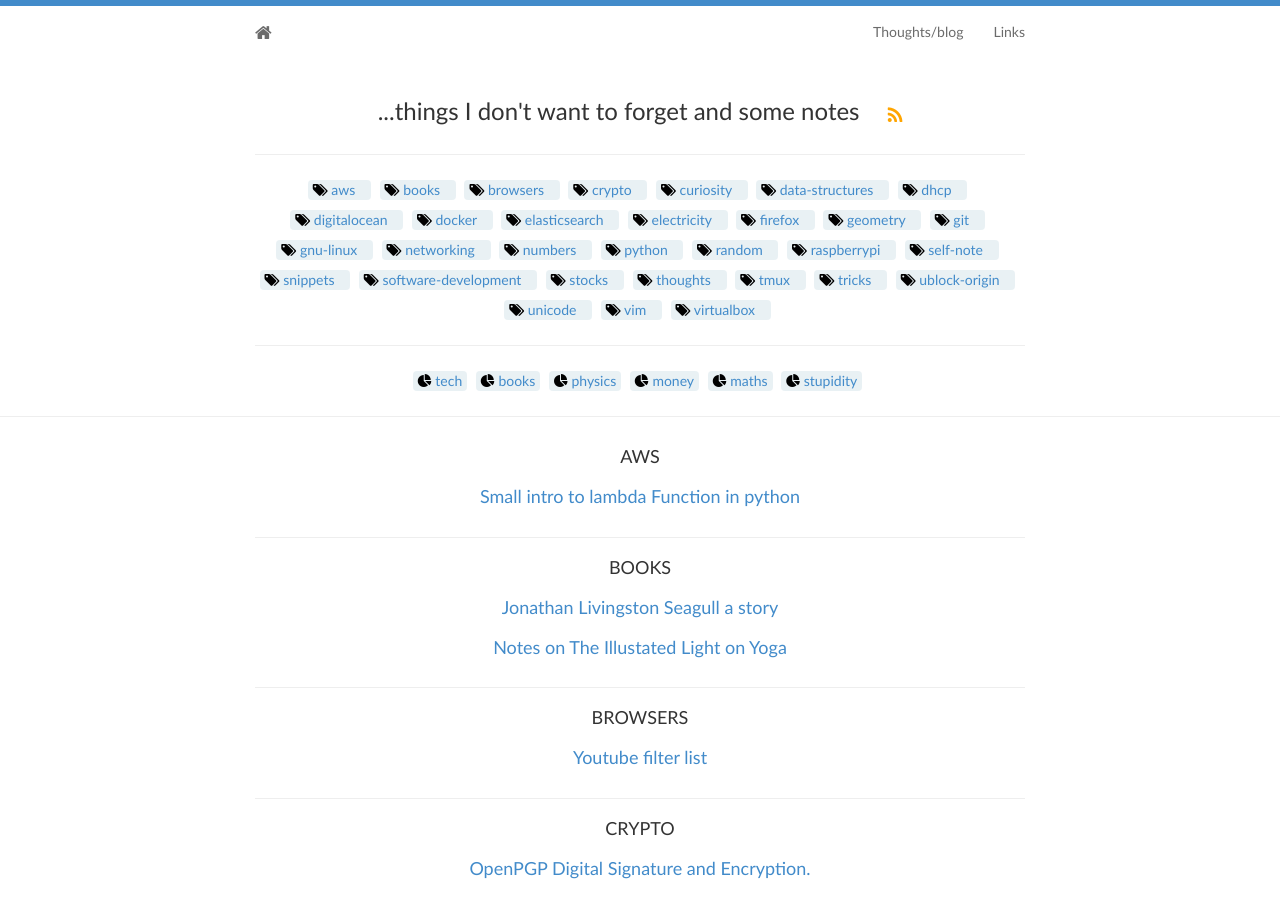
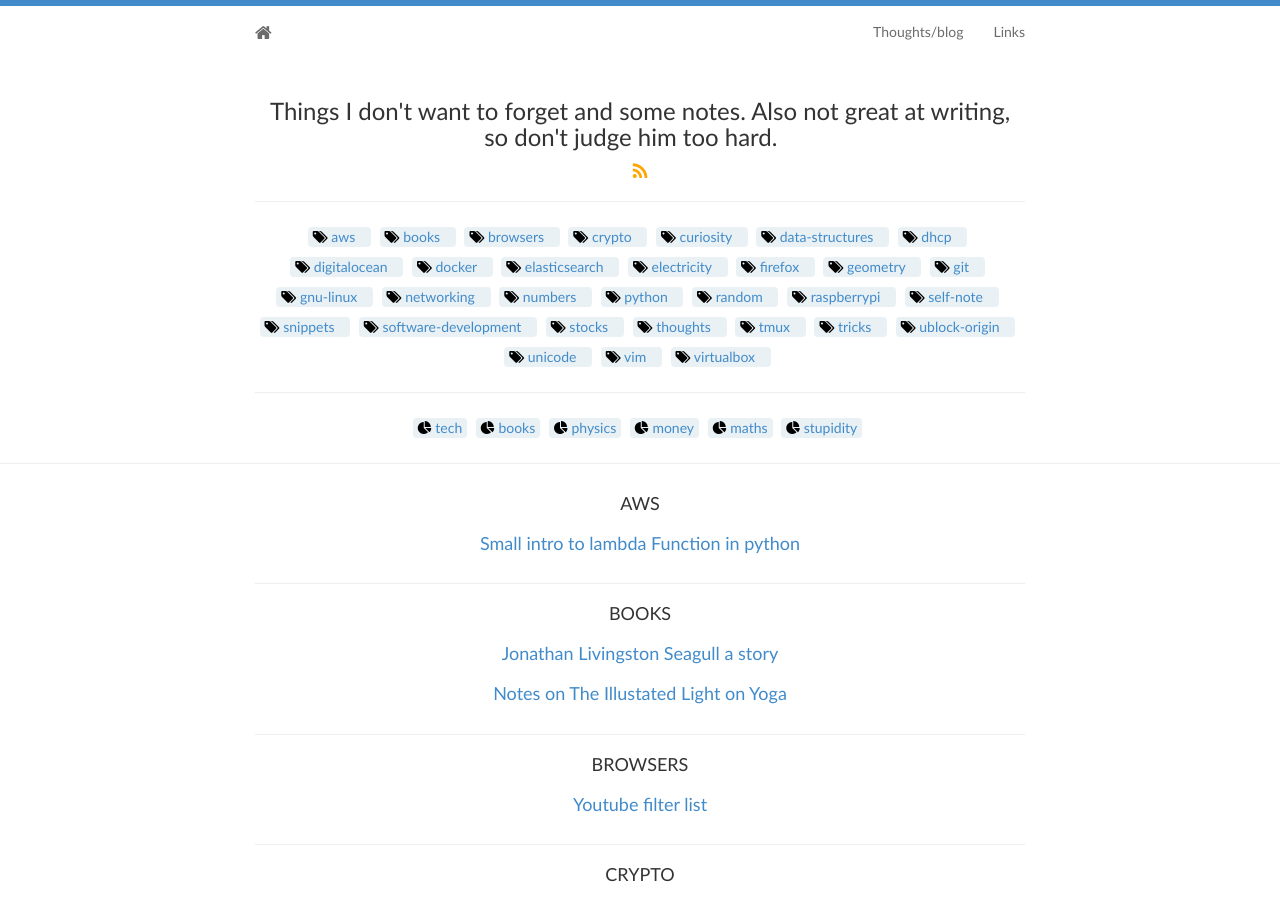
Before and after one commit to murarisumit/murarisumit.github.io, a Jekyll site: the page built from posts.html, in a window 1280 px wide and 900 px high. Built offline with Jekyll 4.4.1, drawn with Linux system fonts in a browser that asks for light colours; nearby versions of some CDN libraries.

Commit message:
Update posts.html

```diff
--- a/posts.html
+++ b/posts.html
@@ -39,7 +39,7 @@ The purpose of this snippet is to list all the tags you have in your site.
 {% endcomment %}
 <div class="container">
   <div>
-    <h3 style="display:inline-block">...things I don't want to forget and some notes &nbsp &nbsp</h3>
+    <h3 style="display:inline-block">Things I don't want to forget and some notes. Also not great at writing, so don't judge him too hard.&nbsp &nbsp</h3>
     <a style="display:inline; color:orange" href="{{ site.url }}/atom.xml" target="_blank"><i class="fa fa-feed fa-lg"></i></a>
   </div>
   <hr/>
```
